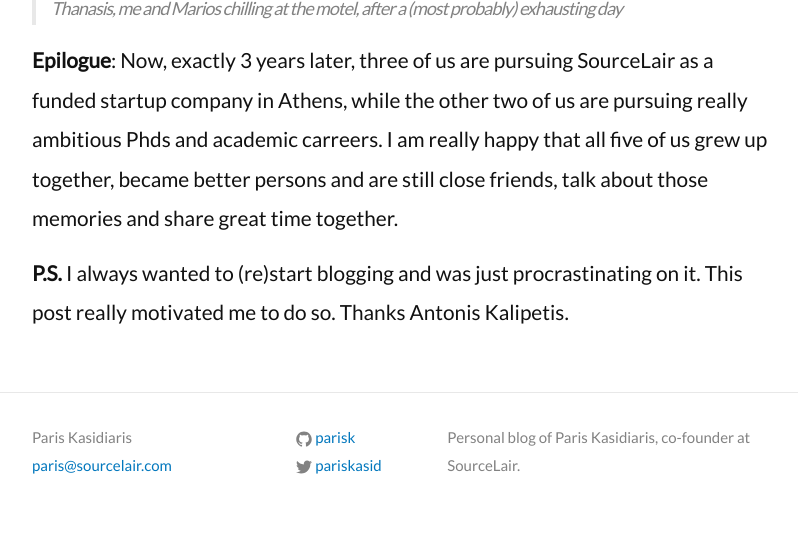
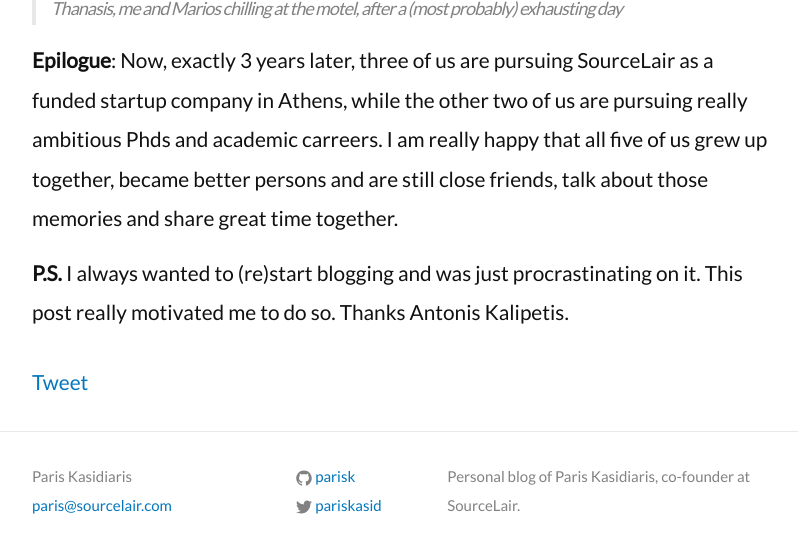
Before and after one commit to parisk/parisk.github.io, a Jekyll site: the page built from _posts/2015-10-16-not-funded.md, in a window 1280 px wide and 900 px high, scrolled down 1569 px, cut to the strip 321-874 px from the top of the window. Shown: the whole strip, without its empty margins (238-1036 px from the left). Built offline with Jekyll 4.4.1, drawn with Linux system fonts in a browser that asks for light colours; comment, search, counter and statistics services are not loaded.

Commit message:
Added "Tweet" button to articles

```diff
--- a/_layouts/post.html
+++ b/_layouts/post.html
@@ -12,4 +12,8 @@
     {{ content }}
   </article>
 
+    <div class="post-tweet">
+          <a href="https://twitter.com/share" class="twitter-share-button" data-via="pariskasid" data-size="large">Tweet</a>
+        <script>!function(d,s,id){var js,fjs=d.getElementsByTagName(s)[0],p=/^http:/.test(d.location)?'http':'https';if(!d.getElementById(id)){js=d.createElement(s);js.id=id;js.src=p+'://platform.twitter.com/widgets.js';fjs.parentNode.insertBefore(js,fjs);}}(document, 'script', 'twitter-wjs');</script>
+    </div>
 </div>
```
